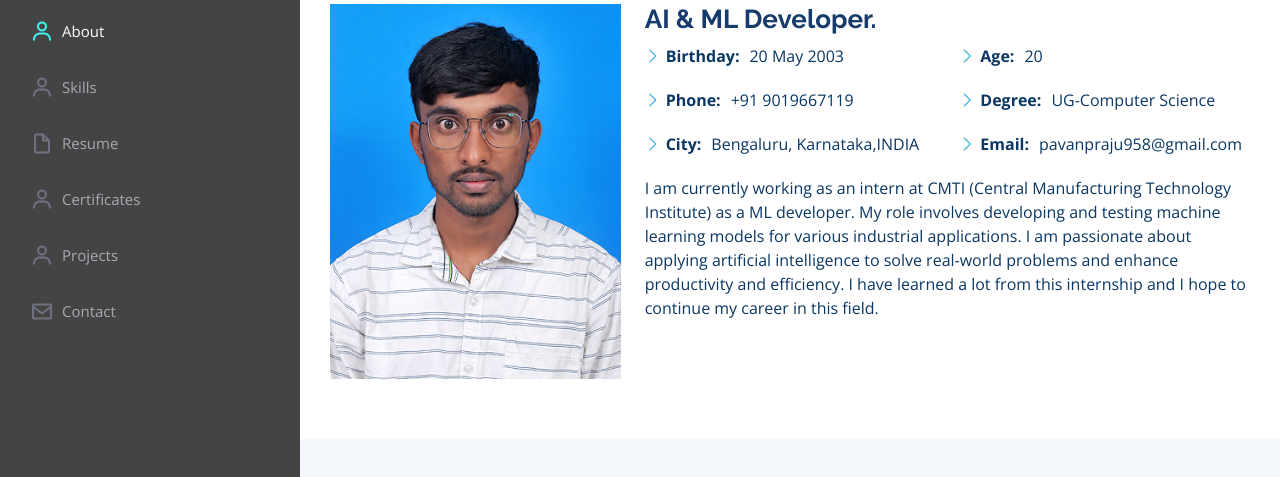
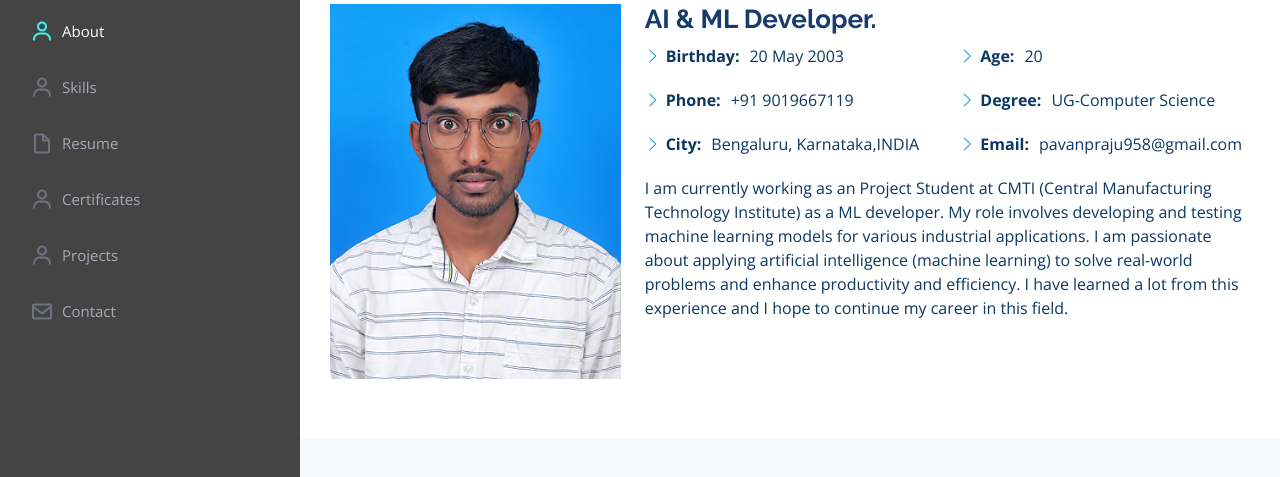
Before and after one commit to PavanNR958/portfolio, a plain HTML site: page index.html in a window 1280 px wide. Shown: the part 284-761 px from the top of the page. Drawn offline with nearby package versions, Linux system fonts and the light colour scheme.

Commit message:
Update index.html

```diff
--- a/index.html
+++ b/index.html
@@ -104,11 +104,11 @@
                             </div>
                         </div>
                         <p>
-                            I am currently working as an intern at CMTI (Central Manufacturing Technology Institute) as
+                            I am currently working as an Project Student at CMTI (Central Manufacturing Technology Institute) as
                             a ML developer. My role involves developing and testing machine learning models for various
-                            industrial applications. I am passionate about applying artificial intelligence to solve
+                            industrial applications. I am passionate about applying artificial intelligence (machine learning) to solve
                             real-world problems and enhance productivity and efficiency. I have learned a lot from this
-                            internship and I hope to continue my career in this field.
+                            experience and I hope to continue my career in this field.
                         </p>
                     </div>
                 </div>
```
